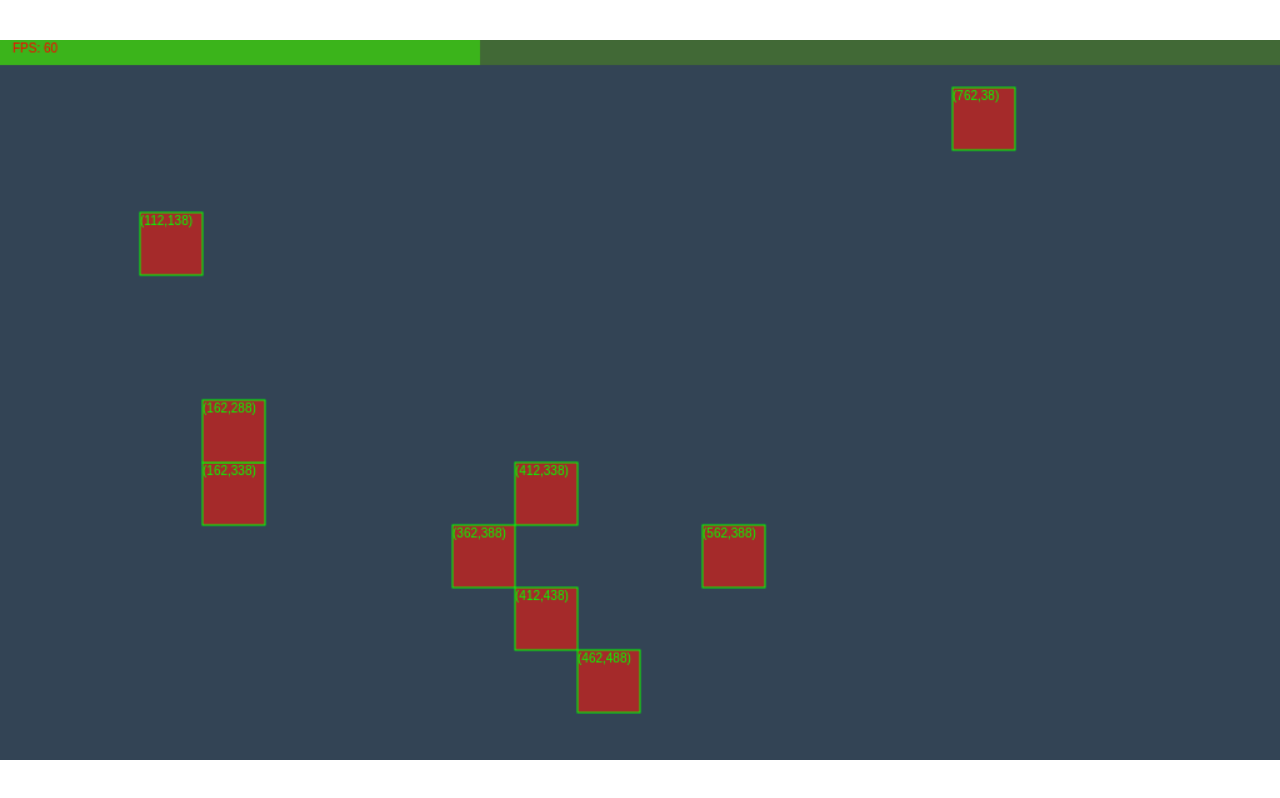
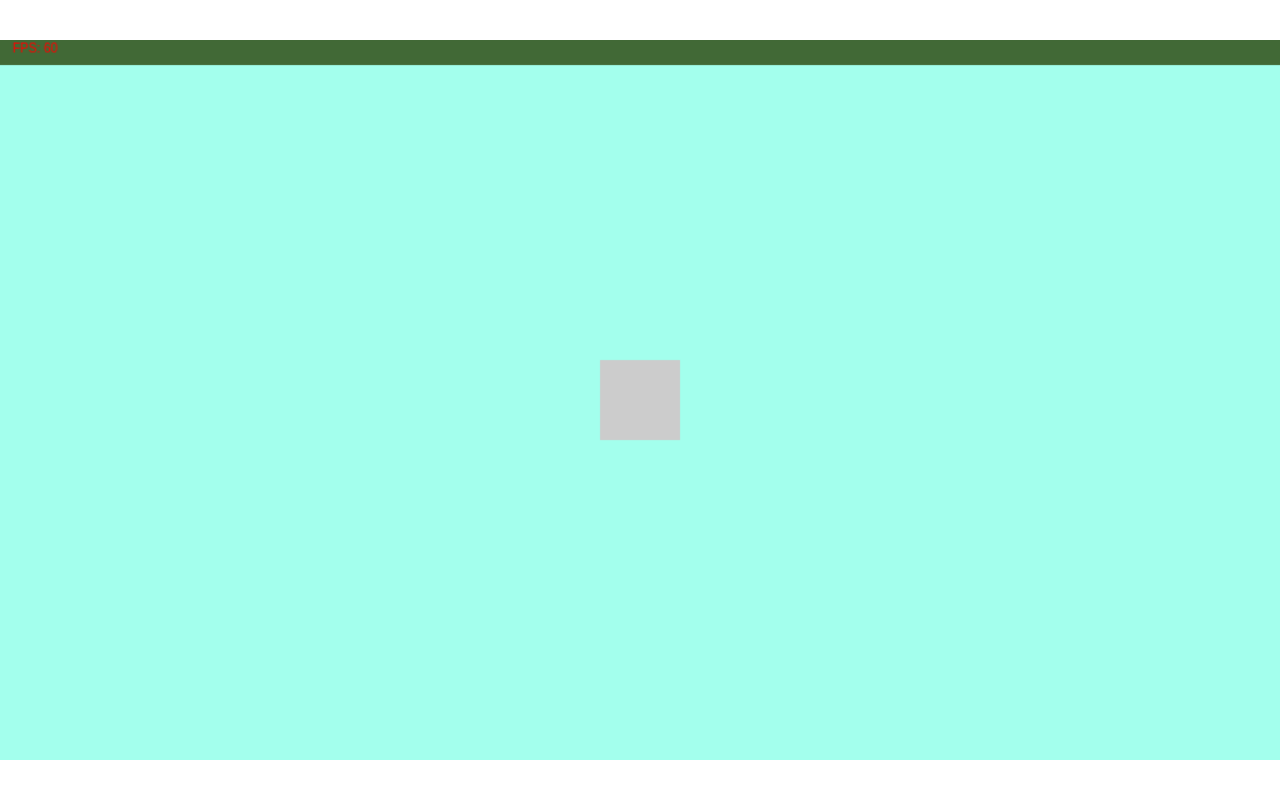
Before and after one commit to satanas/predestine, a plain HTML site: page index.html in a window 1280 px wide. Drawn offline with Linux system fonts and the light colour scheme.

Commit message:
Working on tighten mechanic

```diff
--- a/index.html
+++ b/index.html
@@ -36,6 +36,7 @@
   <script src="js/scenes/filling.js"></script>
   <script src="js/scenes/calibrate.js"></script>
   <script src="js/scenes/seal.js"></script>
+  <script src="js/scenes/tighten.js"></script>
   <script src="js/main.js"></script>
   <!-- End imports -->
 </body>
--- a/js/main.js
+++ b/js/main.js
@@ -47,4 +47,4 @@ $.data = {
   level: new Level(level)
 };
 
-$.scenemng.load(new SealScene());
+$.scenemng.load(new TightenScene());
--- /dev/null
+++ b/js/scenes/tighten.js
@@ -0,0 +1,31 @@
+class TightenScene extends BaseScene {
+  constructor() {
+    super();
+    this.pliers = new Pliers();
+  }
+
+  update() {
+    this.updateProgress();
+  }
+
+  render() {
+    $.cam.clear('#a3ffed');
+    this.renderProgress();
+    this.pliers.render();
+  }
+}
+
+class Pliers {
+  constructor() {
+    let nutSize = 64;
+
+    this.nut = new Rectangle(($.vw - nutSize) / 2, ($.vh - nutSize) / 2, nutSize, nutSize);
+  }
+
+  render() {
+    $.ctx.save();
+    $.ctx.fillStyle = '#ccc';
+    $.ctx.fillRect(this.nut.x, this.nut.y, this.nut.w, this.nut.h);
+    $.ctx.restore();
+  }
+}
```
